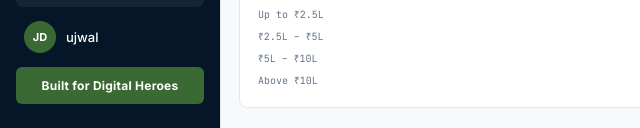
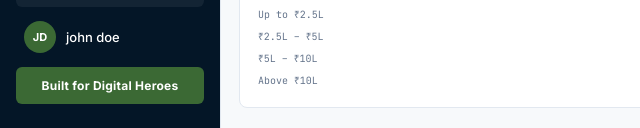
Before and after one commit to UjwalBagalkoti/CTC-Calculator-INDIA, a plain HTML site: page index.html in a window 1280 px wide. Shown: the part 736-864 px from the top of the page, 0-640 px from the left. Drawn offline with Linux system fonts and the light colour scheme.

Commit message:
index.html

```diff
--- a/index.html
+++ b/index.html
@@ -26,7 +26,7 @@
         <div class="user-row">
           <div class="avatar">JD</div>
           <div>
-            <div class="user-name">ujwal</div>
+            <div class="user-name">john doe</div>
             <div class="user-plan"></div>
           </div>
         </div>
```
